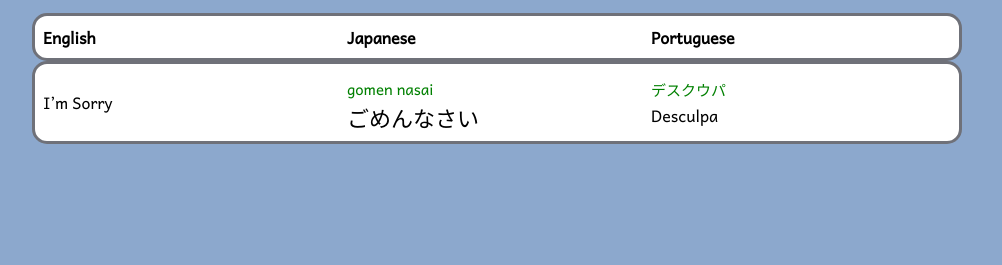
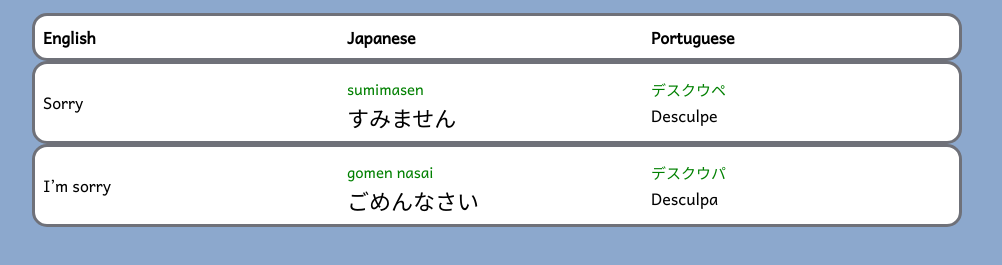
Before and after one commit to ademiralves/lingua, a plain HTML site: page CONT/JAPONIC-japanese/apologize/content.html in a window 1280 px wide. Shown: the part 309-574 px from the top of the page, without its empty margins (16-1018 px from the left). Drawn offline with Linux system fonts and the light colour scheme.

Commit message:
Add files via upload

```diff
--- a/CONT/JAPONIC-japanese/apologize/content.html
+++ b/CONT/JAPONIC-japanese/apologize/content.html
@@ -52,9 +52,14 @@
 
 <li>
 
+			<table class="container"><thead><tr>
+				<td>Sorry</td>
+				<td> <span class="letraSarabun"><ruby >すみません<rt><font color="green">sumimasen</font></rt></ruby></span> </td>
+				<td><ruby>Desculpe<rt><font color="green">デスクウペ</font></rt></ruby></td>
+			</tr></thead></table>
 
 			<table class="container"><thead><tr>
-				<td>I’m Sorry</td>
+				<td>I’m sorry</td>
 				<td> <span class="letraSarabun"><ruby >ごめんなさい<rt><font color="green">gomen nasai</font></rt></ruby></span> </td>
 				<td><ruby>Desculpa<rt><font color="green">デスクウパ</font></rt></ruby></td>
 			</tr></thead></table>
```
